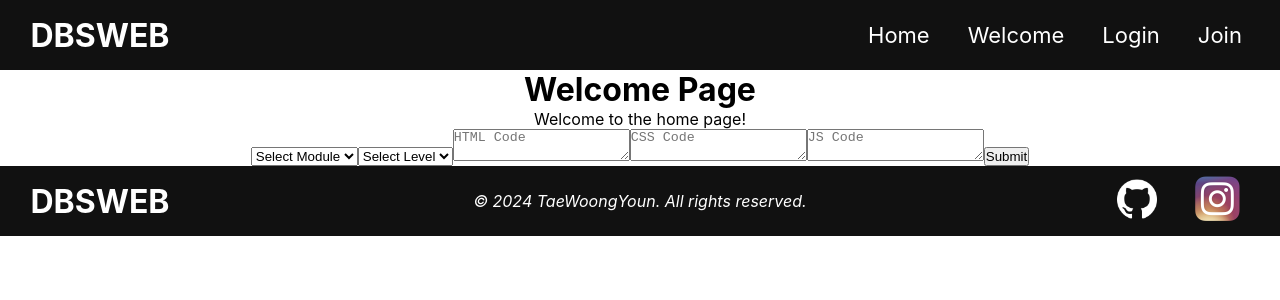
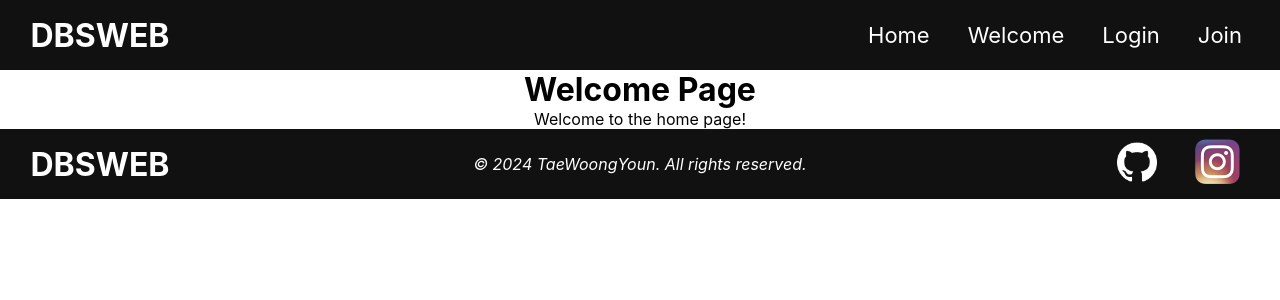
Before and after one commit to TaeWoongYoun/LMS, a React (Create React App) app: page /welcome in a window 1280 px wide. Shown: the top 300 px of the page. Built offline with nearby package versions, Linux system fonts and the light colour scheme.

Commit message:
test : Reset

```diff
--- a/src/pages/WelcomePage.js
+++ b/src/pages/WelcomePage.js
@@ -1,54 +1,10 @@
-import React, { useState } from 'react';
-import axios from 'axios';
+import React from 'react';
 
 function WelcomePage() {
-    const [module, setModule] = useState('');
-    const [level, setLevel] = useState('');
-    const [html, setHtml] = useState('');
-    const [css, setCss] = useState('');
-    const [js, setJs] = useState('');
-
-    const handleSubmit = async () => {
-        try {
-            const response = await axios.post('http://localhost:3001/insert', {
-                module,
-                level,
-                html,
-                css,
-                js
-            });
-            alert(response.data);
-        } catch (error) {
-            console.error('Error inserting data:', error);
-            alert('Failed to insert data');
-        }
-    };
-
     return (
         <div>
             <h1>Welcome Page</h1>
             <p>Welcome to the home page!</p>
-
-            <select onChange={(e) => setModule(e.target.value)}>
-                <option value="">Select Module</option>
-                <option value="A">A 모듈</option>
-                <option value="B">B 모듈</option>
-            </select>
-
-            <select onChange={(e) => setLevel(e.target.value)}>
-                <option value="">Select Level</option>
-                <option value="1">Level 1</option>
-                <option value="2">Level 2</option>
-                <option value="3">Level 3</option>
-                <option value="4">Level 4</option>
-                <option value="5">Level 5</option>
-            </select>
-
-            <textarea placeholder="HTML Code" onChange={(e) => setHtml(e.target.value)}></textarea>
-            <textarea placeholder="CSS Code" onChange={(e) => setCss(e.target.value)}></textarea>
-            <textarea placeholder="JS Code" onChange={(e) => setJs(e.target.value)}></textarea>
-
-            <button onClick={handleSubmit}>Submit</button>
         </div>
     );
 }
```
